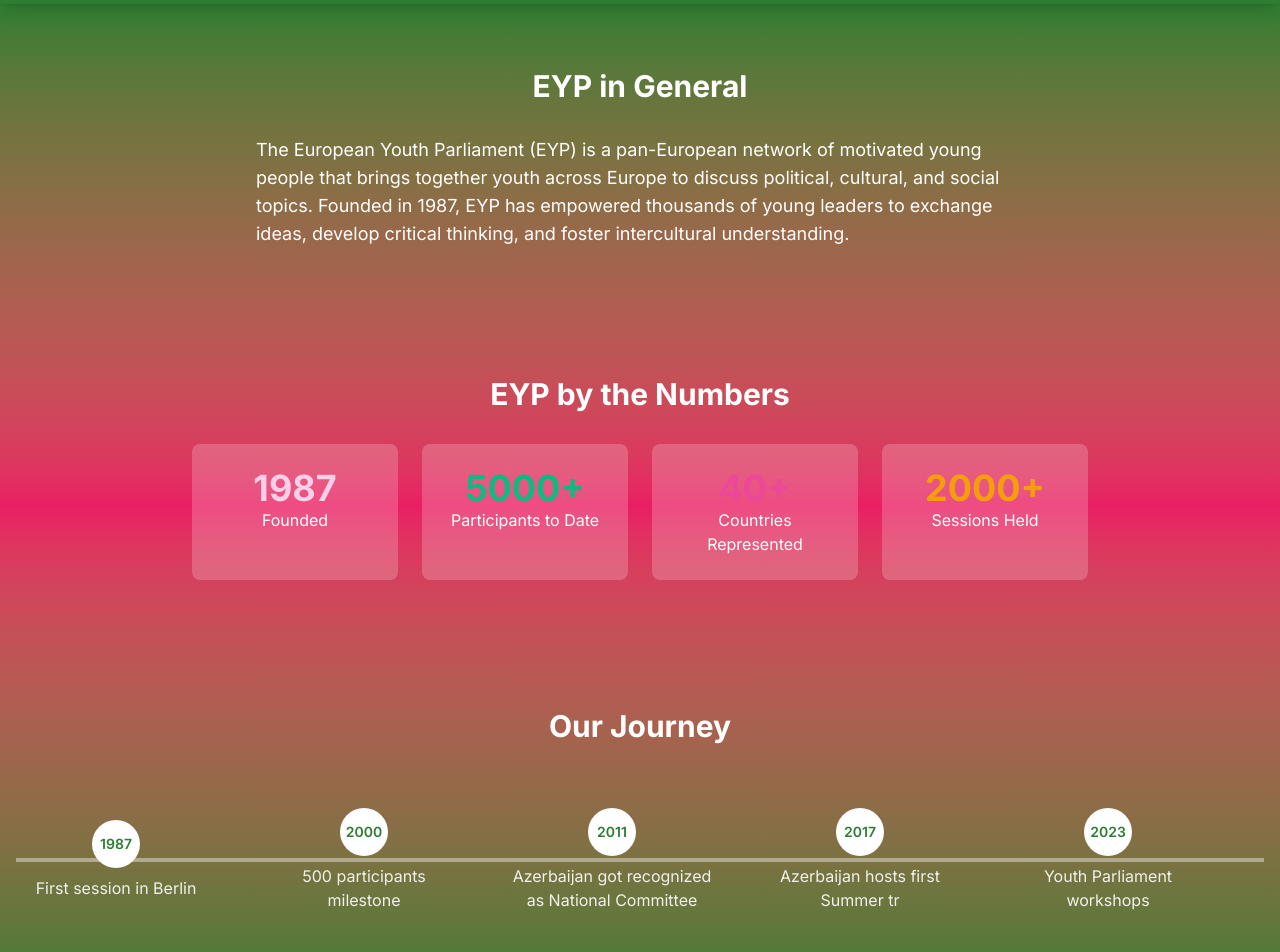
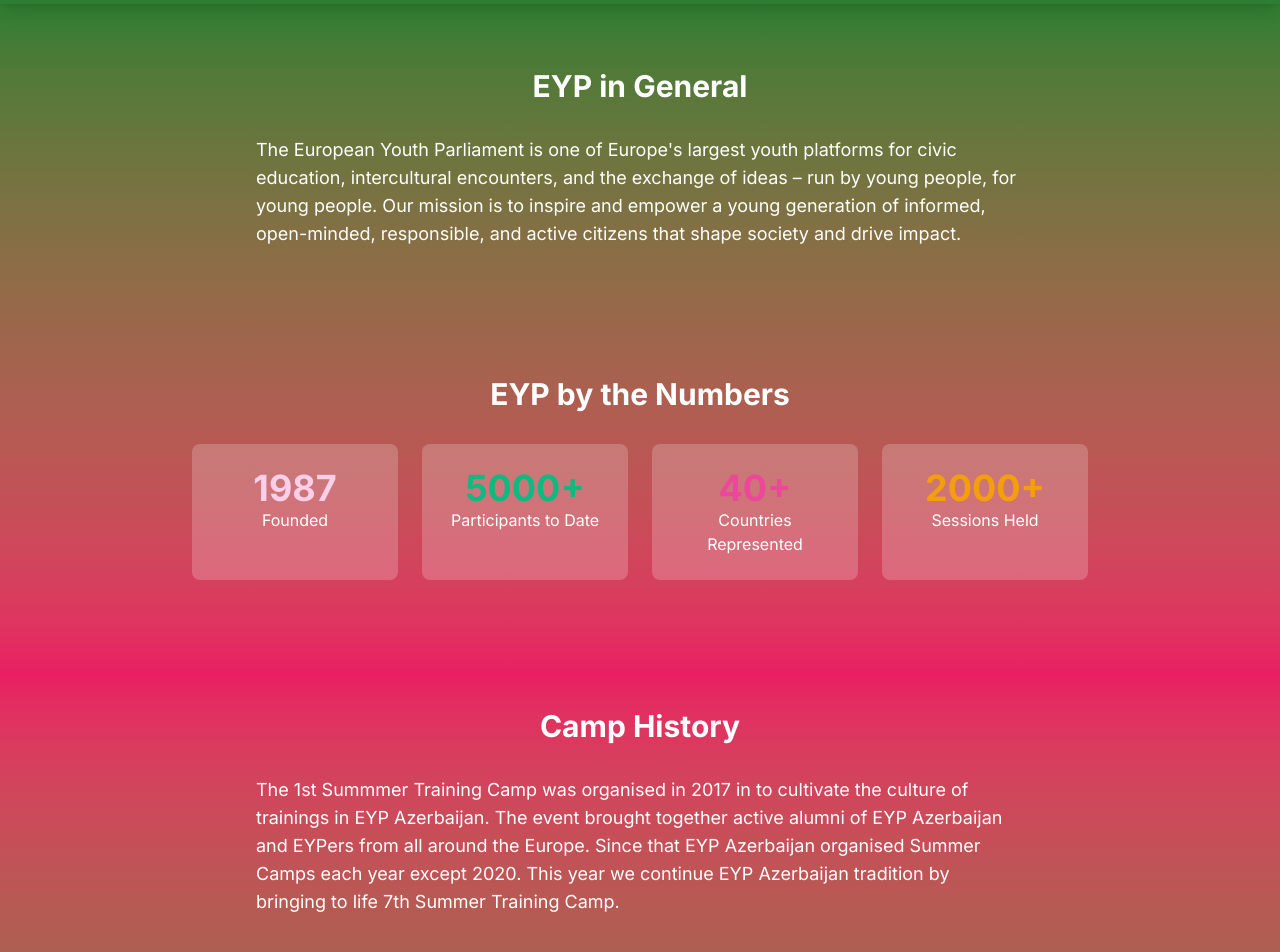
Before and after one commit to Ph4ntomByte/Summer_Training_Camp, a Next.js app: page /about in a window 1280 px wide. Shown: the part 60-1012 px from the top of the page. Built offline with nearby package versions, Linux system fonts and the light colour scheme.

Commit message:
feat: update about page, add camp history, and change timeline

```diff
--- a/src/app/about/page.tsx
+++ b/src/app/about/page.tsx
@@ -1,5 +1,5 @@
 import React from 'react'
-import {SectionHeading} from '@/components/SectionHeading/SectionHeading'
+import { SectionHeading } from '@/components/SectionHeading/SectionHeading'
 
 export default function AboutPage() {
   return (
@@ -9,7 +9,7 @@
         <div className="container mx-auto px-4">
           <SectionHeading>EYP in General</SectionHeading>
           <p className="text-lg max-w-3xl mx-auto">
-            The European Youth Parliament (EYP) is a pan-European network of motivated young people that brings together youth across Europe to discuss political, cultural, and social topics. Founded in 1987, EYP has empowered thousands of young leaders to exchange ideas, develop critical thinking, and foster intercultural understanding.
+          The European Youth Parliament is one of Europe&apos;s largest youth platforms for civic education, intercultural encounters, and the exchange of ideas – run by young people, for young people. Our mission is to inspire and empower a young generation of informed, open-minded, responsible, and active citizens that shape society and drive impact.
           </p>
         </div>
       </section>
@@ -39,6 +39,16 @@
         </div>
       </section>
 
+      {/* Camp History */}
+      <section className="py-16">
+        <div className="container mx-auto px-4">
+          <SectionHeading>Camp History</SectionHeading>
+          <p className="text-lg max-w-3xl mx-auto">
+            The 1st Summmer Training Camp was organised in 2017 in to cultivate the culture of trainings in EYP Azerbaijan. The event brought together active alumni of EYP Azerbaijan and EYPers from all around the Europe. Since that EYP Azerbaijan organised Summer Camps each year except 2020. This year we continue EYP Azerbaijan tradition by bringing to life 7th Summer Training Camp.
+          </p>
+        </div>
+      </section>
+
       {/* Our Journey Timeline */}
       <section className="py-16">
         <div className="container mx-auto px-4">
@@ -49,9 +59,7 @@
                 { year: '1987', event: 'First session in Berlin' },
                 { year: '2000', event: '500 participants milestone' },
                 { year: '2011', event: 'Azerbaijan got recognized as National Committee' },
-                { year: '2017', event: 'Azerbaijan hosts first Summer tr' },
-                { year: '2023', event: 'Youth Parliament workshops' },
-                { year: '2024', event: 'National committee formation' },
+                { year: '2017', event: 'Azerbaijan hosts 1st Summer training Camp' },
                 { year: '2025', event: '7th Summer Training Camp in Baku' },
               ].map((item, idx) => (
                 <div key={idx} className="flex flex-col items-center text-center min-w-[200px]">
```
